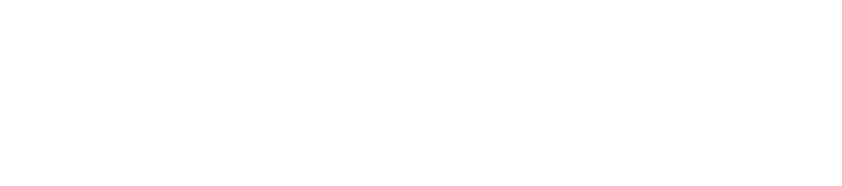
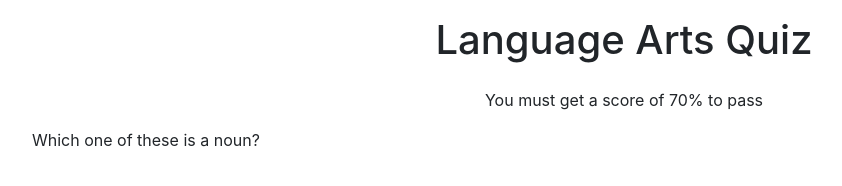
Before and after one commit to SOyeniyi801/English_Test, a plain HTML site: page index.html in a window 1280 px wide. Shown: the whole page, without its empty margins (16-858 px from the left). Drawn offline with nearby package versions, Linux system fonts and the light colour scheme.

Commit message:
starting layout
initail html

```diff
--- a/index.html
+++ b/index.html
@@ -3,9 +3,22 @@
     <meta charset="UTF-8">
     <meta name="viewport" content="width=device-width, initial-scale=1.0">
     <meta http-equiv="X-UA-Compatible" content="ie=edge">
+    <link rel="stylesheet" href="https://stackpath.bootstrapcdn.com/bootstrap/4.3.1/css/bootstrap.min.css" integrity="sha384-ggOyR0iXCbMQv3Xipma34MD+dH/1fQ784/j6cY/iJTQUOhcWr7x9JvoRxT2MZw1T" crossorigin="anonymous">
     <title>English Test</title>
 </head>
 <body>
+    <div class='py-3 text-center'>
+        <h1> Language Arts Quiz </h1>
+    </div>
 
+    <div class='text-center'>
+        <p>You must get a score of 70% to pass</p>
+    </div>
+
+    <div class='questions '>
+        <div class='pl-5'>
+            <p>Which one of these is a noun?</p>
+        </div>
+    </div>
 </body>
 </html>
```
